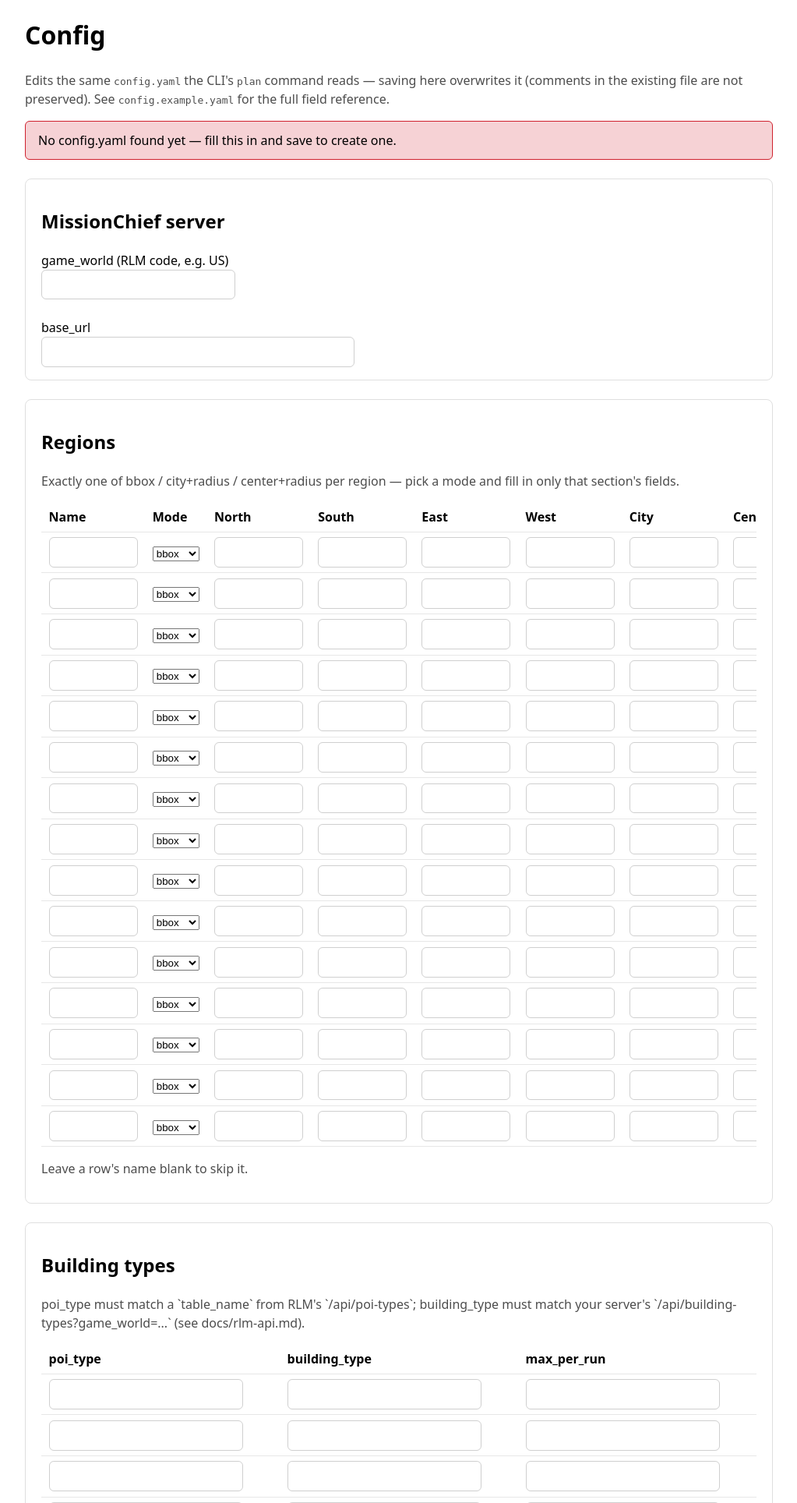
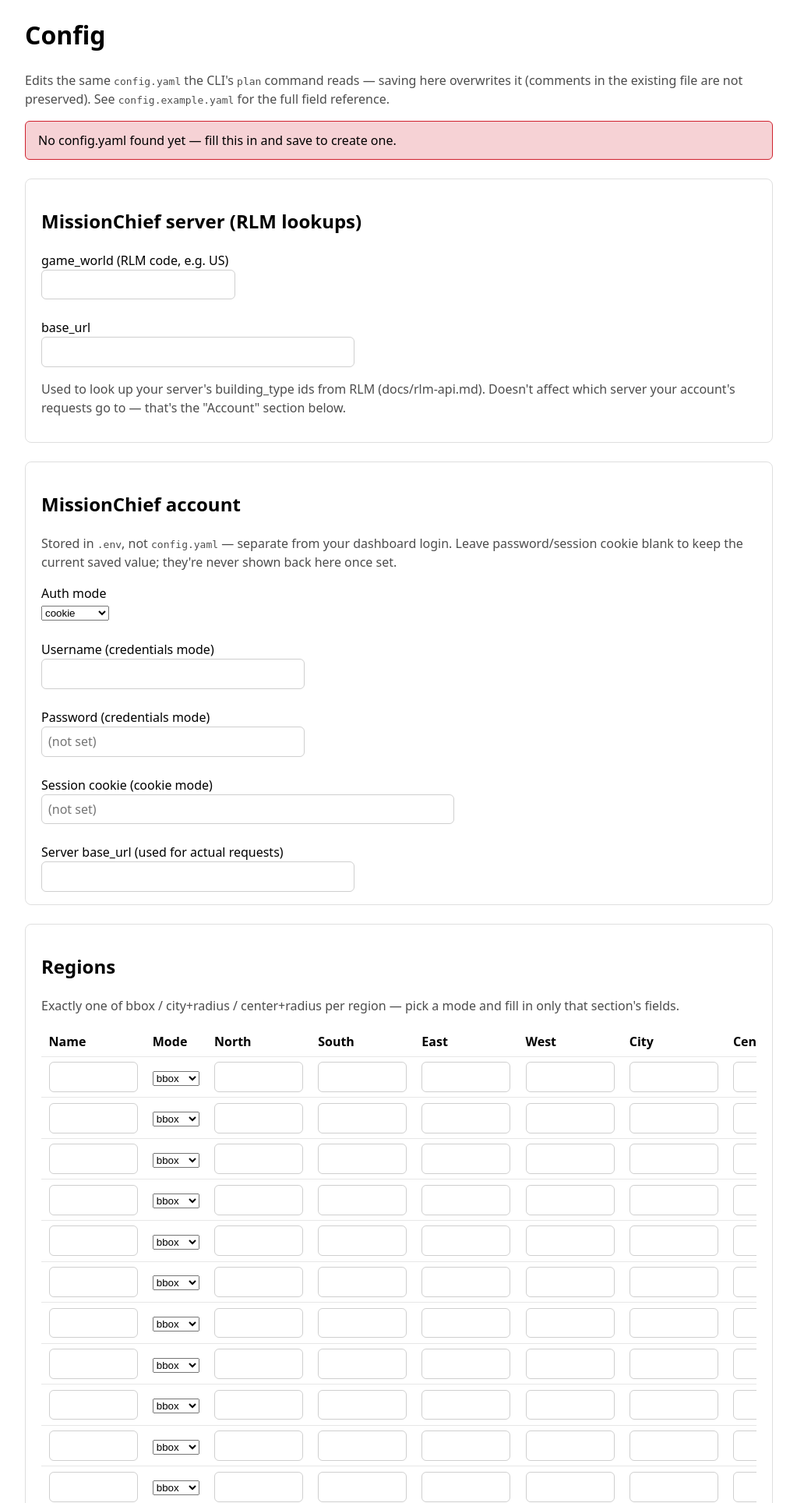
Before and after one commit to mibzzer15/mc-autobuild, a Python web app: template src/mc_autobuilder/web/templates/config_edit.html in a window 1280 px wide. Shown: the top 1928 px of the page at 78% size, without its empty margins (128-1151 px from the left). Run offline with Jinja, Linux system fonts and the light colour scheme; the template is opened without the code that fills it, so the values that code supplies are empty.

Commit message:
Fix presets 500 error on pre-existing DBs; add MissionChief account to Config page
The presets internal server error was exactly the schema-drift issue flagged
in the last session: any db created before max_level was renamed to
target_level still has the old column, and SQLAlchemy raised "no such
column: station_presets.target_level" on every preset query since
create_all() only creates missing tables, never alters existing ones.
init_db() now detects this specific old schema and recreates the table
empty (there's no sensible automatic way to convert a boolean "expand to
max" into a specific target level) instead of leaving it to crash - logged,
not silent. Reproduced the exact original error against a hand-built old-
schema db and confirmed the fix resolves it before/after.

Added a MissionChief account section to the Config page (auth mode,
username, password, session cookie, server base URL) - these live in .env,
not config.yaml, since that's what the CLI already reads. A new
update_env_file() helper does a targeted line-level update so saving
account settings can't clobber the dashboard's own DASHBOARD_PASSWORD/
DASHBOARD_SECRET_KEY in the same file. Password/session-cookie fields are
never echoed back once set (blank = keep current value), and saving
invalidates the cached session/client so new credentials take effect
immediately without a server restart.

Co-Authored-By: Claude Sonnet 5 <noreply@anthropic.com>
Claude-Session: https://claude.ai/code/session_014JZMcnjc6aADajMusNSCtt

```diff
--- a/src/mc_autobuilder/web/templates/config_edit.html
+++ b/src/mc_autobuilder/web/templates/config_edit.html
@@ -13,11 +13,46 @@
 
 <form method="post" action="/config">
   <div class="card">
-    <h2>MissionChief server</h2>
+    <h2>MissionChief server (RLM lookups)</h2>
     <label for="game_world">game_world (RLM code, e.g. US)</label><br>
     <input type="text" id="game_world" name="game_world" value="{{ game_world }}" required><br><br>
     <label for="base_url">base_url</label><br>
     <input type="text" id="base_url" name="base_url" value="{{ base_url }}" style="width:24rem">
+    <p class="muted">
+      Used to look up your server's building_type ids from RLM (docs/rlm-api.md). Doesn't affect
+      which server your account's requests go to — that's the "Account" section below.
+    </p>
+  </div>
+
+  <div class="card">
+    <h2>MissionChief account</h2>
+    <p class="muted">
+      Stored in <code>.env</code>, not <code>config.yaml</code> — separate from your dashboard
+      login. Leave password/session cookie blank to keep the current saved value; they're never
+      shown back here once set.
+    </p>
+    <label for="mc_auth_mode">Auth mode</label><br>
+    <select id="mc_auth_mode" name="mc_auth_mode">
+      <option value="cookie" {{ "selected" if mc_auth_mode == "cookie" }}>cookie</option>
+      <option value="credentials" {{ "selected" if mc_auth_mode == "credentials" }}>credentials</option>
+      <option value="playwright" {{ "selected" if mc_auth_mode == "playwright" }}>playwright</option>
+    </select><br><br>
+
+    <label for="mc_username">Username (credentials mode)</label><br>
+    <input type="text" id="mc_username" name="mc_username" value="{{ mc_username }}" style="width:20rem"><br><br>
+
+    <label for="mc_password">Password (credentials mode)</label><br>
+    <input type="password" id="mc_password" name="mc_password"
+           placeholder="{{ '(currently set — leave blank to keep it)' if mc_password_set else '(not set)' }}"
+           style="width:20rem"><br><br>
+
+    <label for="mc_session_cookie">Session cookie (cookie mode)</label><br>
+    <input type="password" id="mc_session_cookie" name="mc_session_cookie"
+           placeholder="{{ '(currently set — leave blank to keep it)' if mc_session_cookie_set else '(not set)' }}"
+           style="width:32rem"><br><br>
+
+    <label for="mc_base_url">Server base_url (used for actual requests)</label><br>
+    <input type="text" id="mc_base_url" name="mc_base_url" value="{{ mc_base_url }}" style="width:24rem">
   </div>
 
   <div class="card">
```
Also changed, not shown: src/mc_autobuilder/auth.py (+25 -0 lines), src/mc_autobuilder/models.py (+30 -1 lines), src/mc_autobuilder/web/app.py (+31 -1 lines), tests/test_auth.py (+43 -0 lines), tests/test_models.py (+34 -0 lines), tests/test_web.py (+52 -0 lines), README.md.
